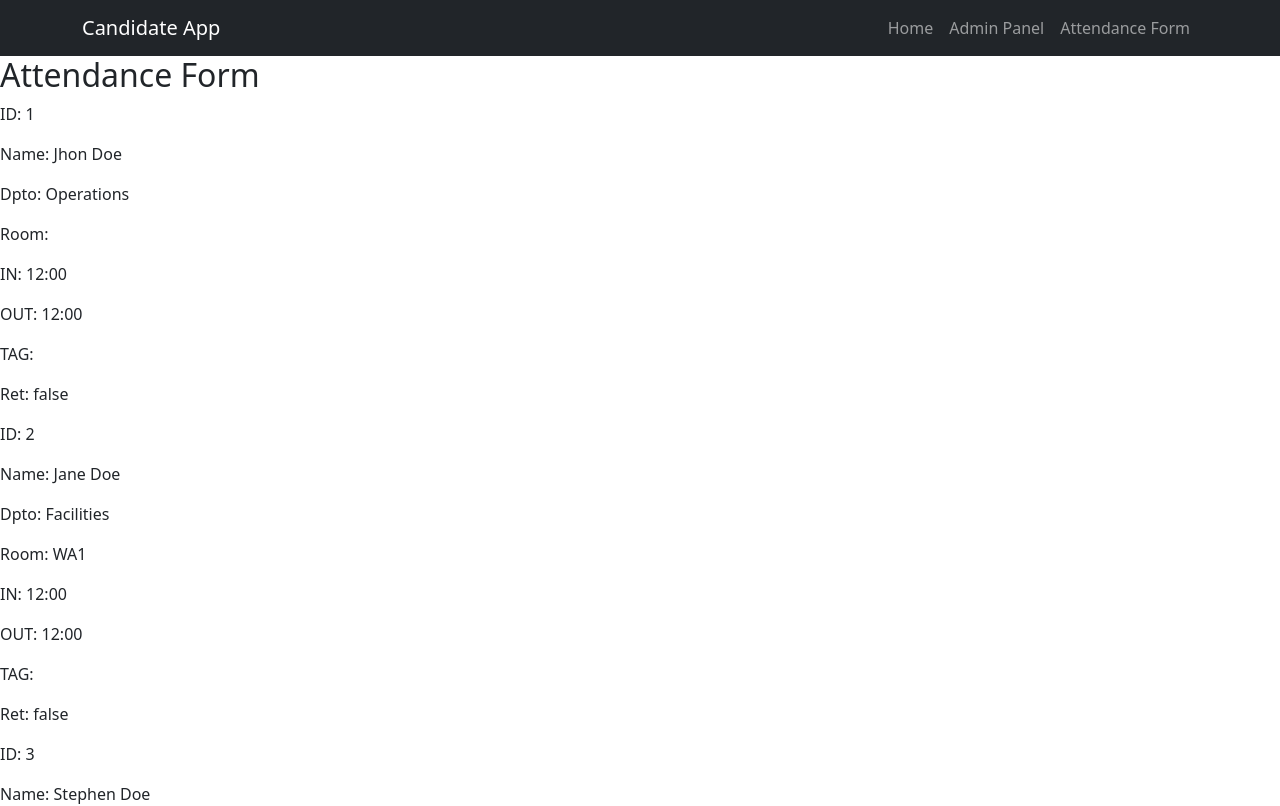
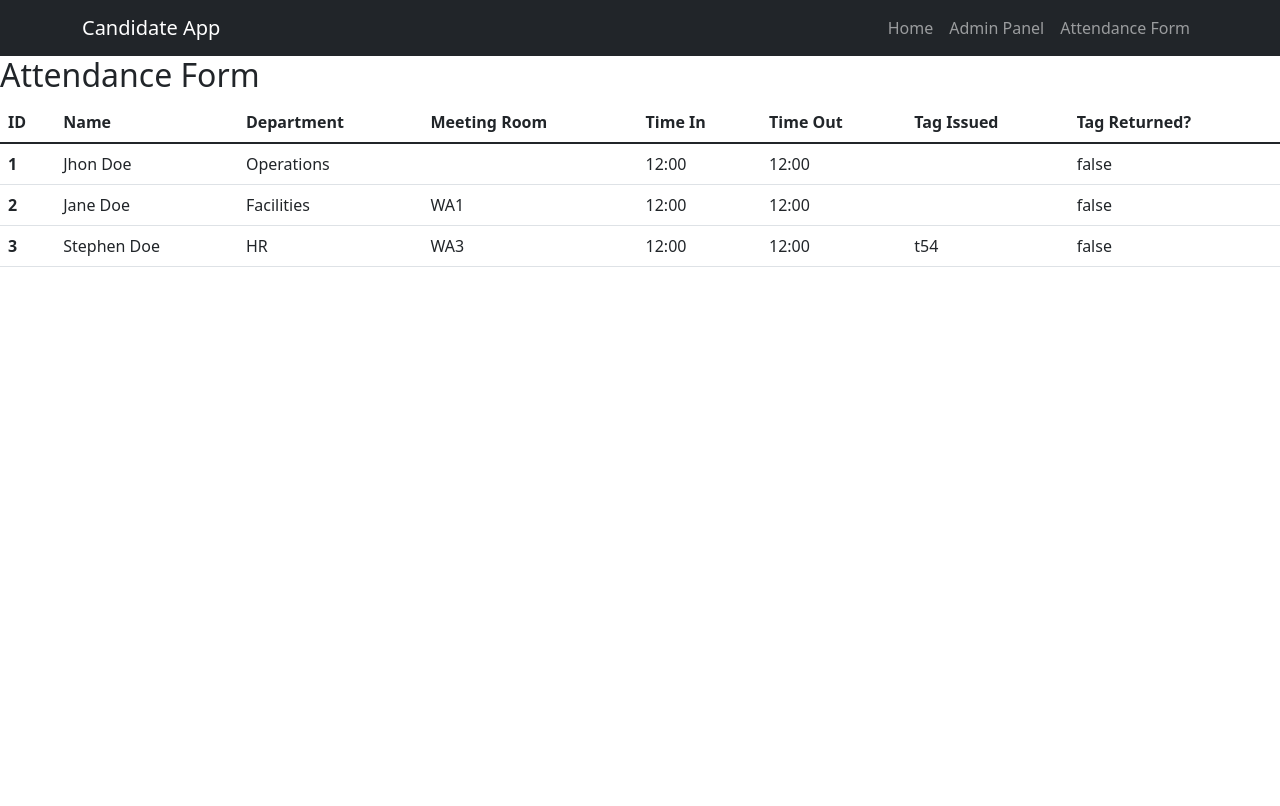
Before and after one commit to ajcastany/candidate1, a React (Create React App) app: page /attendance in a window 1280 px wide. Shown: the top 806 px of the page. Built offline with nearby package versions, Linux system fonts and the light colour scheme.

Commit message:
ADD: dynamic table with bootstrap

```diff
--- a/src/AttendanceForm/AttendanceForm.tsx
+++ b/src/AttendanceForm/AttendanceForm.tsx
@@ -7,7 +7,24 @@ function AttendanceForm() {
     return (
         <div>
             <h2>Attendance Form</h2>
-            <AttendanceList staffs={MOCK_DATA}/>
+            <table className="table">
+                <thead>
+                    <tr>
+                        <th scope="col">ID</th>
+                        <th scope="col">Name</th>
+                        <th scope="col">Department</th>
+                        <th scope="col">Meeting Room</th>
+                        <th scope="col">Time In</th>
+                        <th scope="col">Time Out</th>
+                        <th scope="col">Tag Issued</th>
+                        <th scope="col">Tag Returned?</th>
+                    </tr>
+                </thead>
+                <tbody>
+                        <AttendanceList staffs={MOCK_DATA}/>
+                </tbody>
+            </table>
+
         </div>
     );
 }
--- a/src/AttendanceForm/AttendanceList.tsx
+++ b/src/AttendanceForm/AttendanceList.tsx
@@ -1,5 +1,4 @@
 import React from "react";
-import { Row } from "react-bootstrap";
 import { Staff } from "../Data/Staff";
 import StaffInline from './StaffInline';
 
@@ -9,11 +8,11 @@ interface StaffListProps {
 
 function AttendanceList({staffs}: StaffListProps) {
         const items = staffs.map(staff => (
-        <div>
-            <StaffInline staff={staff}></StaffInline>
-        </div>
+        <React.Fragment>
+                <StaffInline staff={staff}></StaffInline>
+        </React.Fragment>
         ));
-        return <div>{items}</div>
+        return <React.Fragment>{items}</React.Fragment>
 }
 
 export default AttendanceList;
--- a/src/AttendanceForm/StaffInline.tsx
+++ b/src/AttendanceForm/StaffInline.tsx
@@ -15,16 +15,19 @@ interface StaffInlineProps {
 function StaffInline(props: StaffInlineProps) {
     const { staff } = props;
     return (
-        <div>
-            <p>ID: {staff.id}</p>
-            <p>Name: {staff.name}</p>
-            <p>Dpto: {staff.department}</p>
-            <p>Room: {staff.meetingRoom}</p>
-            <p>IN: {formatDateToTime(staff.timeIn)}</p>
-            <p>OUT: {formatDateToTime(staff.timeOut)}</p>
-            <p>TAG:{staff.tagIssue}</p>
-            <p>Ret: {boolToString(staff.tagReturned)}</p>
-        </div>
+        <React.Fragment>
+            <tr>
+                <th scope='row'>{staff.id}</th>
+                <td>{staff.name}</td>
+                <td>{staff.department}</td>
+                <td>{staff.meetingRoom}</td>
+                <td>{formatDateToTime(staff.timeIn)}</td>
+                <td>{formatDateToTime(staff.timeOut)}</td>
+                <td>{staff.tagIssue}</td>
+                <td>{boolToString(staff.tagReturned)}</td>
+
+            </tr>
+        </React.Fragment>
     )
 }
 
```
